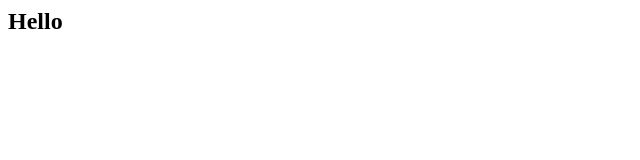
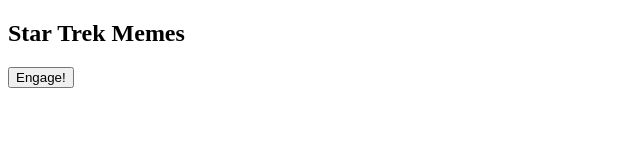
Before and after one commit to stevenpeterson1099/StarTrek, a plain HTML site: page index.html in a window 1280 px wide. Shown: the whole page, without its empty margins (0-640 px from the left). Drawn offline with Linux system fonts and the light colour scheme.

Commit message:
Update index.html
Add button and change title.

```diff
--- a/index.html
+++ b/index.html
@@ -1 +1,9 @@
-<h2>Hello</h2>
+<!DOCTYPE html>
+<html>
+    <body>
+            <h2>Star Trek Memes</h2>
+
+            <button type="button" onclick="alert('Here is Your Meme') ">Engage!</button>
+
+    </body>
+</html>
```
